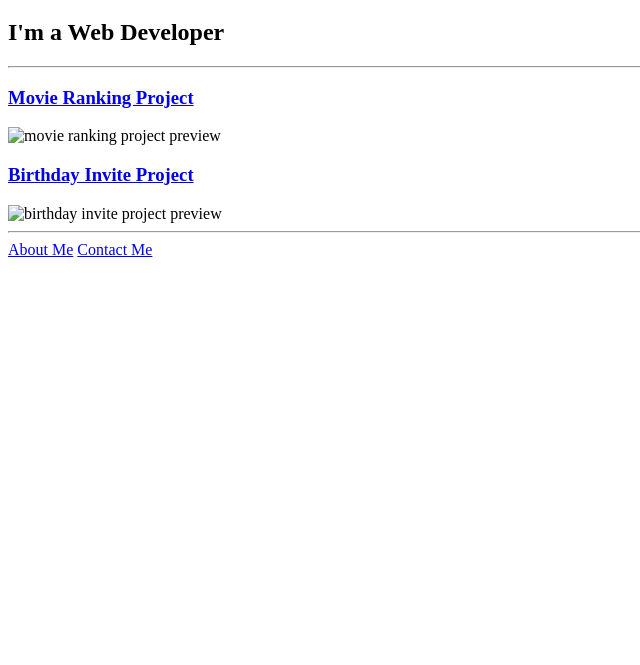
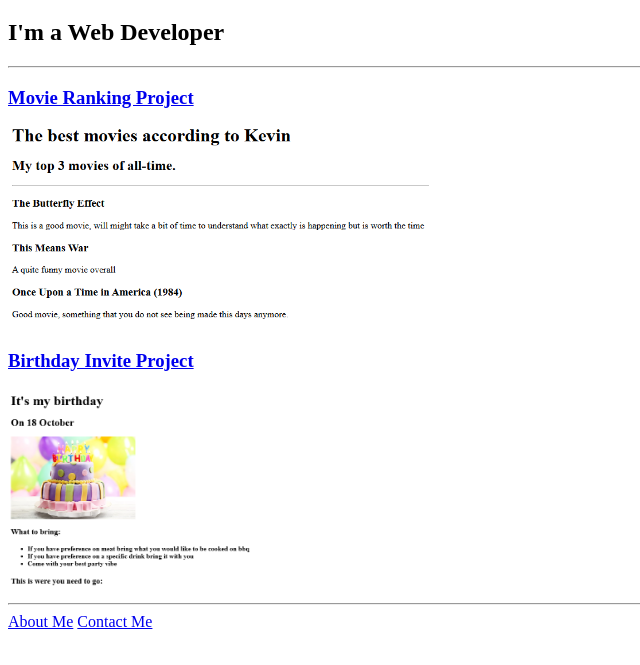
Before and after one commit to pKevinq/html-portfolio, a plain HTML site: page index.html in a window 1280 px wide. Shown: the part 61-726 px from the top of the page, without its empty margins (0-640 px from the left). Drawn offline with Linux system fonts and the light colour scheme; the site is published under a folder, as on GitHub Pages, so addresses that start at the root find nothing.

Commit message:
Add files via upload

```diff
--- a/index.html
+++ b/index.html
@@ -10,10 +10,10 @@
     <h1>Kevin Portfolio</h1>
     <h2>I'm a Web Developer</h2>
     <hr />
-    <h3><a href="/public/movie-ranking.html"> Movie Ranking Project </a> </h3>
-    <img src="/assets/images/Movie-Ranking.png" height="200" alt="movie ranking project preview"/>
-    <h3><a href="/public/birthday-invite.html">Birthday Invite Project</a>  </h3>
-    <img src="/assets/images/Birthday-invite.png" height="200" alt="birthday invite project preview" />
+    <h3><a href="./public/movie-ranking.html"> Movie Ranking Project </a> </h3>
+    <img src="./assets/images/Movie-Ranking.png" height="200" alt="movie ranking project preview"/>
+    <h3><a href="./public/birthday-invite.html">Birthday Invite Project</a>  </h3>
+    <img src="./assets/images/Birthday-invite.png" height="200" alt="birthday invite project preview" />
 <hr />
 <a href="./public/about.html">About Me</a>
 <a href="./public/contact.html">Contact Me</a>
```
